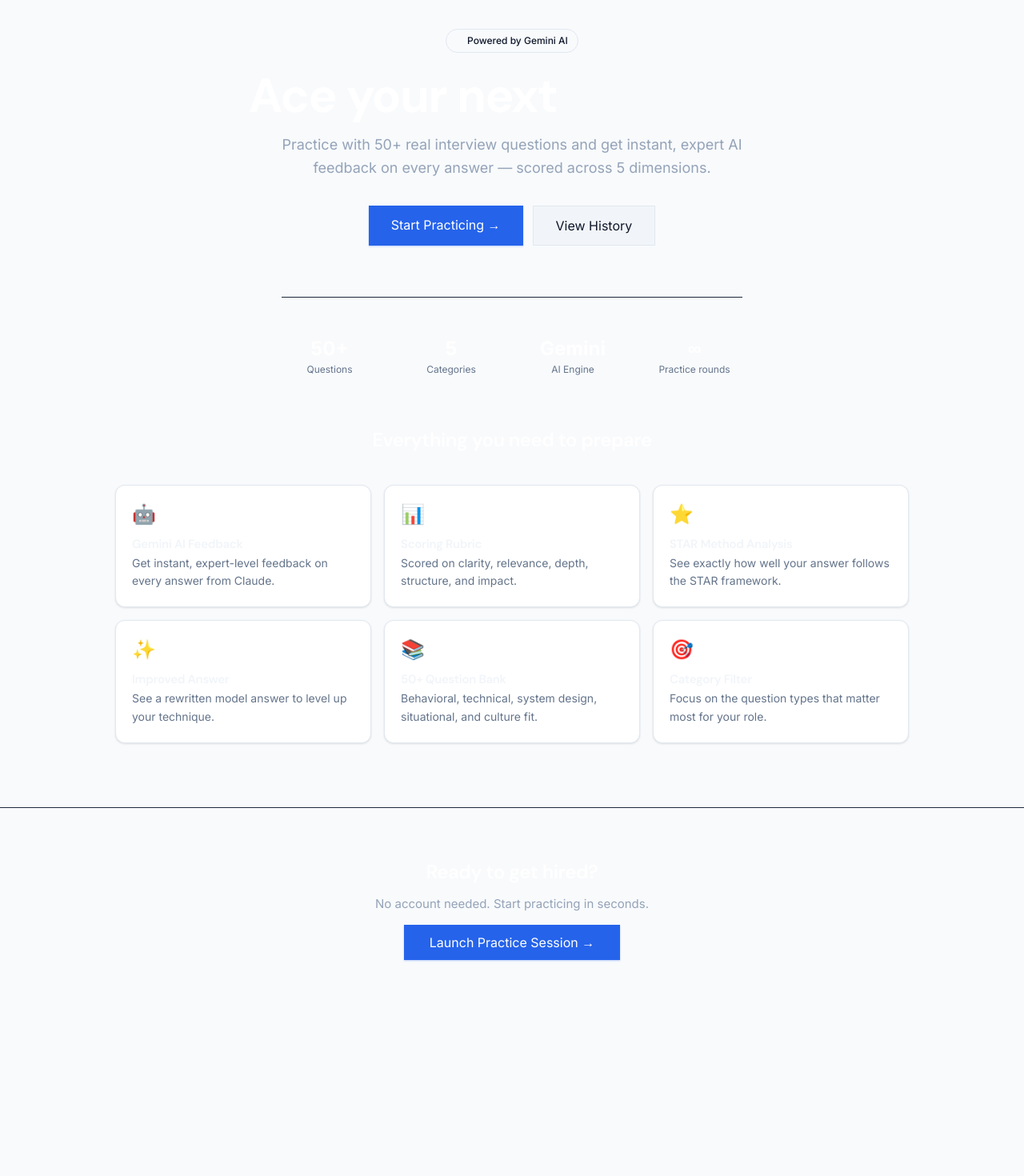
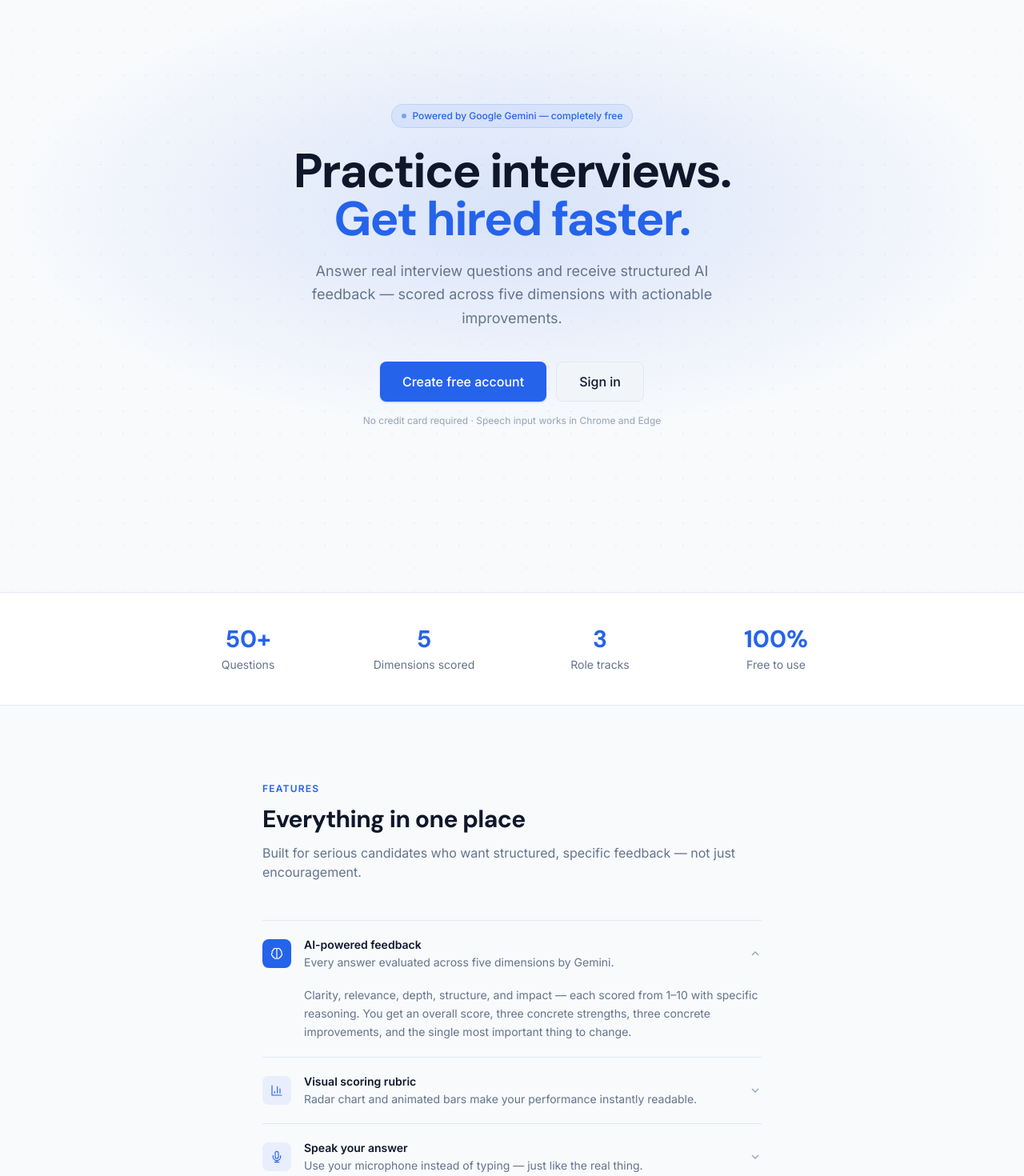
Before and after one commit to Aedo119/ai-interview-coach, a React (Vite) app in the folder frontend/: page / in a window 1280 px wide. Shown: the part 60-1530 px from the top of the page at 80% size. Before the commit the page ends 1315 px from the top, so only its background shows below. Built offline with nearby package versions, Linux system fonts and the light colour scheme.

Commit message:
feat: enhance Home, Login, and Register pages with improved UI components and error handling

```diff
--- a/frontend/src/pages/Home.jsx
+++ b/frontend/src/pages/Home.jsx
@@ -1,84 +1,216 @@
+import { useState } from 'react';
 import { Link } from 'react-router-dom';
+import { useAuth } from '../context/AuthContext';
 
-const features = [
-  { icon: '🤖', title: 'Gemini AI Feedback',     desc: 'Get instant, expert-level feedback on every answer from Claude.' },
-  { icon: '📊', title: 'Scoring Rubric',          desc: 'Scored on clarity, relevance, depth, structure, and impact.' },
-  { icon: '⭐', title: 'STAR Method Analysis',    desc: 'See exactly how well your answer follows the STAR framework.' },
-  { icon: '✨', title: 'Improved Answer',          desc: 'See a rewritten model answer to level up your technique.' },
-  { icon: '📚', title: '50+ Question Bank',       desc: 'Behavioral, technical, system design, situational, and culture fit.' },
-  { icon: '🎯', title: 'Category Filter',         desc: 'Focus on the question types that matter most for your role.' },
+/* ── Icons ──────────────────────────────────────────────────── */
+const Icon = ({ d, size = 18 }) => (
+  <svg width={size} height={size} viewBox="0 0 24 24" fill="none" stroke="currentColor" strokeWidth="1.75" strokeLinecap="round" strokeLinejoin="round">
+    <path d={d} />
+  </svg>
+);
+const icons = {
+  brain:   'M9.5 2A2.5 2.5 0 0 1 12 4.5v15a2.5 2.5 0 0 1-4.96-.46 2.5 2.5 0 0 1-2.96-3.08 3 3 0 0 1-.34-5.58 2.5 2.5 0 0 1 1.32-4.24 2.5 2.5 0 0 1 1.98-3A2.5 2.5 0 0 1 9.5 2Z M14.5 2A2.5 2.5 0 0 0 12 4.5v15a2.5 2.5 0 0 0 4.96-.46 2.5 2.5 0 0 0 2.96-3.08 3 3 0 0 0 .34-5.58 2.5 2.5 0 0 0-1.32-4.24 2.5 2.5 0 0 0-1.98-3A2.5 2.5 0 0 0 14.5 2Z',
+  chart:   'M3 3v18h18 M18 17V9 M13 17V5 M8 17v-3',
+  mic:     'M12 2a3 3 0 0 1 3 3v7a3 3 0 0 1-6 0V5a3 3 0 0 1 3-3Z M19 10v2a7 7 0 0 1-14 0v-2 M12 19v3 M8 22h8',
+  star:    'M12 2l3.09 6.26L22 9.27l-5 4.87 1.18 6.88L12 17.77l-6.18 3.25L7 14.14 2 9.27l6.91-1.01L12 2z',
+  shield:  'M12 22s8-4 8-10V5l-8-3-8 3v7c0 6 8 10 8 10z',
+  users:   'M17 21v-2a4 4 0 0 0-4-4H5a4 4 0 0 0-4 4v2 M23 21v-2a4 4 0 0 0-3-3.87 M16 3.13a4 4 0 0 1 0 7.75',
+  zap:     'M13 2L3 14h9l-1 8 10-12h-9l1-8z',
+  check:   'M20 6L9 17l-5-5',
+  arrow:   'M5 12h14 M12 5l7 7-7 7',
+};
+
+/* ── Dot-grid hero background ────────────────────────────────── */
+function DotGrid() {
+  return (
+    <div className="absolute inset-0 overflow-hidden pointer-events-none" aria-hidden>
+      {/* Dot pattern */}
+      <div className="absolute inset-0 dot-grid opacity-40" />
+      {/* Radial fade — centre glow */}
+      <div className="absolute inset-0" style={{
+        background: 'radial-gradient(ellipse 70% 50% at 50% 40%, var(--accent-glow) 0%, transparent 70%)'
+      }} />
+      {/* Edge fade to page background */}
+      <div className="absolute inset-0" style={{
+        background: 'radial-gradient(ellipse 100% 100% at 50% 50%, transparent 40%, var(--bg) 100%)'
+      }} />
+    </div>
+  );
+}
+
+/* ── Feature accordion ───────────────────────────────────────── */
+const FEATURES = [
+  {
+    icon: icons.brain,
+    title: 'AI-powered feedback',
+    summary: 'Every answer evaluated across five dimensions by Gemini.',
+    detail: 'Clarity, relevance, depth, structure, and impact — each scored from 1–10 with specific reasoning. You get an overall score, three concrete strengths, three concrete improvements, and the single most important thing to change.',
+  },
+  {
+    icon: icons.chart,
+    title: 'Visual scoring rubric',
+    summary: 'Radar chart and animated bars make your performance instantly readable.',
+    detail: 'A radar chart gives you a shape for your overall answer profile at a glance. Animated bar charts break down each dimension with colour-coded thresholds so you know at a glance where you are and where to focus next.',
+  },
+  {
+    icon: icons.mic,
+    title: 'Speak your answer',
+    summary: 'Use your microphone instead of typing — just like the real thing.',
+    detail: 'The Web Speech API transcribes your spoken answer in real time. Interim text appears as you talk, and is appended cleanly when you pause. Works in Chrome and Edge with no setup required.',
+  },
+  {
+    icon: icons.star,
+    title: 'STAR method analysis',
+    summary: 'See how well your answer follows the gold-standard behavioral framework.',
+    detail: 'Each answer is broken down into Situation, Task, Action, and Result. The AI assesses whether each element was present and effective, so you can see exactly which part of the framework needs work.',
+  },
+  {
+    icon: icons.users,
+    title: 'Role-specific tracks',
+    summary: 'Curated question sets for SWE, ML Engineer, and Product Manager.',
+    detail: 'Thirty questions written specifically for each role — not generic interview questions. SWE questions cover DS&A, system design, and debugging. ML covers bias-variance, MLOps, and production monitoring. PM covers prioritisation, metrics, and stakeholder management.',
+  },
+  {
+    icon: icons.zap,
+    title: 'Progress analytics',
+    summary: 'Track improvement over time with your score history and category heatmap.',
+    detail: 'Your score trend over the last 30 sessions, average score broken down by category, and average dimension scores across all sessions — so you can see whether your behavioral answers are improving faster than your technical ones, and act accordingly.',
+  },
 ];
 
-const stats = [
-  { value: '50+',    label: 'Questions' },
-  { value: '5',      label: 'Categories' },
-  { value: 'Gemini', label: 'AI Engine' },
-  { value: '∞',      label: 'Practice rounds' },
+function Accordion() {
+  const [open, setOpen] = useState(0);
+  return (
+    <div className="divide-y" style={{ borderTop: '1px solid var(--border)', borderBottom: '1px solid var(--border)', '--tw-divide-opacity': 1 }}>
+      {FEATURES.map((f, i) => (
+        <div key={i}>
+          <button
+            onClick={() => setOpen(open === i ? -1 : i)}
+            className="w-full flex items-center gap-4 py-5 text-left transition-colors"
+            style={{ background: 'transparent' }}
+          >
+            <span className="flex-shrink-0 w-9 h-9 rounded-lg flex items-center justify-center"
+              style={{ background: open === i ? 'var(--accent)' : 'var(--accent-soft)', color: open === i ? '#fff' : 'var(--accent)', transition: 'all 0.2s' }}>
+              <svg width="16" height="16" viewBox="0 0 24 24" fill="none" stroke="currentColor" strokeWidth="1.75" strokeLinecap="round" strokeLinejoin="round">
+                <path d={f.icon} />
+              </svg>
+            </span>
+            <div className="flex-1 min-w-0">
+              <p className="font-semibold text-sm" style={{ color: 'var(--text)' }}>{f.title}</p>
+              <p className="text-sm mt-0.5" style={{ color: 'var(--text-muted)' }}>{f.summary}</p>
+            </div>
+            <svg width="16" height="16" viewBox="0 0 24 24" fill="none" stroke="currentColor" strokeWidth="2"
+              style={{ color: 'var(--text-subtle)', flexShrink: 0, transform: open === i ? 'rotate(180deg)' : 'none', transition: 'transform 0.2s' }}>
+              <polyline points="6 9 12 15 18 9"/>
+            </svg>
+          </button>
+          {open === i && (
+            <div className="pb-5 pl-13 animate-fade-in" style={{ paddingLeft: '52px' }}>
+              <p className="text-sm leading-relaxed" style={{ color: 'var(--text-muted)' }}>{f.detail}</p>
+            </div>
+          )}
+        </div>
+      ))}
+    </div>
+  );
+}
+
+/* ── Stats strip ─────────────────────────────────────────────── */
+const STATS = [
+  { value: '50+',  label: 'Questions' },
+  { value: '5',    label: 'Dimensions scored' },
+  { value: '3',    label: 'Role tracks' },
+  { value: '100%', label: 'Free to use' },
 ];
 
+/* ── Main page ───────────────────────────────────────────────── */
 export default function Home() {
+  const { isLoggedIn } = useAuth();
+
   return (
-    <main className="min-h-screen flex flex-col">
+    <main style={{ background: 'var(--bg)' }}>
       {/* Hero */}
-      <section className="flex-1 flex flex-col items-center justify-center px-4 pt-24 pb-16 text-center">
-        <div className="inline-flex items-center gap-2 px-3 py-1.5 rounded-full bg-brand-600/10 border border-brand-600/20 text-brand-400 text-xs font-medium mb-6">
-          <span className="w-1.5 h-1.5 rounded-full bg-brand-400 animate-pulse"></span>
-          Powered by Gemini AI
+      <section className="relative min-h-screen flex flex-col items-center justify-center px-6 pt-20 pb-24 text-center overflow-hidden">
+        <DotGrid />
+        <div className="relative z-10 max-w-2xl mx-auto">
+          {/* Eyebrow */}
+          <div className="inline-flex items-center gap-2 px-3 py-1.5 rounded-full mb-6 text-xs font-medium"
+            style={{ background: 'var(--accent-soft)', color: 'var(--accent)', border: '1px solid var(--accent-glow)' }}>
+            <span className="w-1.5 h-1.5 rounded-full animate-glow" style={{ background: 'var(--accent)' }} />
+            Powered by Google Gemini — completely free
           </div>
 
-        <h1 className="text-5xl sm:text-6xl font-bold tracking-tight text-white mb-4 max-w-2xl">
-          Ace your next{' '}
-          <span className="text-transparent bg-clip-text bg-gradient-to-r from-brand-400 to-violet-400">
-            interview
-          </span>
+          {/* Headline */}
+          <h1 className="text-5xl sm:text-6xl font-bold mb-5 leading-tight"
+            style={{ fontFamily: 'DM Sans, Inter, sans-serif', color: 'var(--text)', letterSpacing: '-0.03em' }}>
+            Practice interviews.<br />
+            <span style={{ color: 'var(--accent)' }}>Get hired faster.</span>
           </h1>
-        <p className="text-lg text-slate-400 max-w-xl mb-8 leading-relaxed">
-          Practice with 50+ real interview questions and get instant, expert AI feedback on every answer — scored across 5 dimensions.
+
+          <p className="text-lg mb-10 leading-relaxed max-w-lg mx-auto" style={{ color: 'var(--text-muted)' }}>
+            Answer real interview questions and receive structured AI feedback — scored across five dimensions with actionable improvements.
           </p>
 
-        <div className="flex gap-3">
-          <Link to="/practice" className="btn-primary text-base px-7 py-3">
-            Start Practicing →
-          </Link>
-          <Link to="/results" className="btn-secondary text-base px-7 py-3">
-            View History
-          </Link>
+          {/* CTAs */}
+          {isLoggedIn ? (
+            <div className="flex flex-col sm:flex-row gap-3 justify-center">
+              <Link to="/tracks"   className="btn btn-primary text-base px-7 py-3">Choose a track</Link>
+              <Link to="/practice" className="btn btn-secondary text-base px-7 py-3">General practice</Link>
             </div>
+          ) : (
+            <div className="flex flex-col sm:flex-row gap-3 justify-center">
+              <Link to="/register" className="btn btn-primary text-base px-7 py-3">Create free account</Link>
+              <Link to="/login"    className="btn btn-secondary text-base px-7 py-3">Sign in</Link>
+            </div>
+          )}
 
-        {/* Stats */}
-        <div className="grid grid-cols-4 gap-8 mt-16 pt-12 border-t border-slate-800 max-w-xl w-full">
-          {stats.map(s => (
+          <p className="mt-4 text-xs" style={{ color: 'var(--text-subtle)' }}>
+            No credit card required · Speech input works in Chrome and Edge
+          </p>
+        </div>
+      </section>
+
+      {/* Stats strip */}
+      <section style={{ background: 'var(--bg-card)', borderTop: '1px solid var(--border)', borderBottom: '1px solid var(--border)' }}>
+        <div className="max-w-4xl mx-auto px-6 py-10 grid grid-cols-2 sm:grid-cols-4 gap-8">
+          {STATS.map(s => (
             <div key={s.label} className="text-center">
-              <div className="text-2xl font-bold text-white">{s.value}</div>
-              <div className="text-xs text-slate-500 mt-0.5">{s.label}</div>
+              <div className="text-3xl font-bold mb-1" style={{ fontFamily: 'DM Sans, sans-serif', color: 'var(--accent)' }}>{s.value}</div>
+              <div className="text-sm" style={{ color: 'var(--text-muted)' }}>{s.label}</div>
             </div>
           ))}
         </div>
       </section>
 
-      {/* Features grid */}
-      <section className="px-4 pb-20 max-w-5xl mx-auto w-full">
-        <h2 className="text-2xl font-semibold text-white text-center mb-10">
-          Everything you need to prepare
+      {/* Features accordion */}
+      <section className="max-w-2xl mx-auto px-6 py-24">
+        <div className="mb-12">
+          <p className="text-xs font-semibold uppercase tracking-widest mb-3" style={{ color: 'var(--accent)' }}>Features</p>
+          <h2 className="text-3xl font-bold" style={{ fontFamily: 'DM Sans, sans-serif', color: 'var(--text)' }}>
+            Everything in one place
           </h2>
-        <div className="grid sm:grid-cols-2 lg:grid-cols-3 gap-4">
-          {features.map(f => (
-            <div key={f.title} className="card p-5 hover:border-slate-700 transition-colors">
-              <span className="text-2xl mb-3 block">{f.icon}</span>
-              <h3 className="font-semibold text-slate-100 mb-1">{f.title}</h3>
-              <p className="text-sm text-slate-500 leading-relaxed">{f.desc}</p>
+          <p className="mt-3 text-base" style={{ color: 'var(--text-muted)' }}>
+            Built for serious candidates who want structured, specific feedback — not just encouragement.
+          </p>
         </div>
-          ))}
-        </div>
+        <Accordion />
       </section>
 
       {/* Bottom CTA */}
-      <section className="border-t border-slate-800 py-16 text-center px-4">
-        <h2 className="text-2xl font-semibold text-white mb-3">Ready to get hired?</h2>
-        <p className="text-slate-400 mb-6">No account needed. Start practicing in seconds.</p>
-        <Link to="/practice" className="btn-primary text-base px-8 py-3">
-          Launch Practice Session →
-        </Link>
+      <section style={{ background: 'var(--bg-card)', borderTop: '1px solid var(--border)' }}>
+        <div className="max-w-2xl mx-auto px-6 py-20 text-center">
+          <h2 className="text-3xl font-bold mb-4" style={{ fontFamily: 'DM Sans, sans-serif', color: 'var(--text)' }}>
+            Ready to start?
+          </h2>
+          <p className="mb-8" style={{ color: 'var(--text-muted)' }}>
+            Create a free account and start practicing in under a minute.
+          </p>
+          {isLoggedIn ? (
+            <Link to="/tracks" className="btn btn-primary text-base px-8 py-3">Go to tracks</Link>
+          ) : (
+            <Link to="/register" className="btn btn-primary text-base px-8 py-3">Create free account</Link>
+          )}
+        </div>
       </section>
     </main>
   );
--- a/frontend/src/pages/Login.jsx
+++ b/frontend/src/pages/Login.jsx
@@ -6,69 +6,42 @@ import { api } from '../utils/api';
 export default function Login() {
   const { login } = useAuth();
   const navigate  = useNavigate();
-  const [form, setForm]   = useState({ email: '', password: '' });
-  const [error, setError] = useState('');
+  const [form, setForm]     = useState({ email: '', password: '' });
+  const [error, setError]   = useState('');
   const [loading, setLoading] = useState(false);
-
-  const set = (k) => (e) => setForm(f => ({ ...f, [k]: e.target.value }));
+  const set = k => e => setForm(f => ({ ...f, [k]: e.target.value }));
 
   async function handleSubmit(e) {
     e.preventDefault();
     setError(''); setLoading(true);
-    try {
-      const data = await api.login(form);
-      login(data.token, data.user);
-      navigate('/practice');
-    } catch (err) {
-      setError(err.message);
-    } finally {
-      setLoading(false);
-    }
+    try { const d = await api.login(form); login(d.token, d.user); navigate('/practice'); }
+    catch (err) { setError(err.message); }
+    finally { setLoading(false); }
   }
 
   return (
-    <main className="min-h-screen pt-14 flex items-center justify-center px-4">
+    <main className="min-h-screen pt-14 flex items-center justify-center px-4" style={{ background: 'var(--bg)' }}>
       <div className="w-full max-w-sm">
         <div className="text-center mb-8">
-          <span className="text-4xl">🎯</span>
-          <h1 className="text-2xl font-bold text-white mt-3">Welcome back</h1>
-          <p className="text-slate-500 text-sm mt-1">Sign in to access your history</p>
+          <h1 className="text-2xl font-bold mb-2" style={{ fontFamily: 'DM Sans, sans-serif', color: 'var(--text)' }}>Welcome back</h1>
+          <p className="text-sm" style={{ color: 'var(--text-muted)' }}>Sign in to access your history and analytics</p>
         </div>
-
         <div className="card p-6">
           <form onSubmit={handleSubmit} className="space-y-4">
-            <div>
-              <label className="text-xs font-medium text-slate-400 block mb-1.5">Email</label>
-              <input
-                type="email" required value={form.email} onChange={set('email')}
-                placeholder="you@example.com"
-                className="w-full bg-slate-800 border border-slate-700 rounded-xl px-4 py-2.5 text-slate-100 placeholder-slate-500 focus:outline-none focus:border-brand-500 text-sm"
-              />
-            </div>
-            <div>
-              <label className="text-xs font-medium text-slate-400 block mb-1.5">Password</label>
-              <input
-                type="password" required value={form.password} onChange={set('password')}
-                placeholder="••••••••"
-                className="w-full bg-slate-800 border border-slate-700 rounded-xl px-4 py-2.5 text-slate-100 placeholder-slate-500 focus:outline-none focus:border-brand-500 text-sm"
-              />
-            </div>
-
-            {error && (
-              <p className="text-sm text-red-400 bg-red-900/20 border border-red-800/40 rounded-lg px-3 py-2">
-                {error}
-              </p>
-            )}
-
-            <button type="submit" disabled={loading} className="btn-primary w-full justify-center">
-              {loading ? 'Signing in…' : 'Sign In'}
+            {[['email','Email','you@example.com','email'],['password','Password','••••••••','password']].map(([k,l,p,t]) => (
+              <div key={k}>
+                <label className="label">{l}</label>
+                <input type={t} required value={form[k]} onChange={set(k)} placeholder={p} className="input" />
+              </div>
+            ))}
+            {error && <p className="text-sm px-3 py-2 rounded-lg" style={{ color: '#ef4444', background: 'rgba(239,68,68,0.08)', border: '1px solid rgba(239,68,68,0.2)' }}>{error}</p>}
+            <button type="submit" disabled={loading} className="btn btn-primary w-full justify-center py-2.5">
+              {loading ? 'Signing in…' : 'Sign in'}
             </button>
           </form>
         </div>
-
-        <p className="text-center text-sm text-slate-500 mt-4">
-          Don't have an account?{' '}
-          <Link to="/register" className="text-brand-400 hover:text-brand-300">Sign up free</Link>
+        <p className="text-center text-sm mt-4" style={{ color: 'var(--text-muted)' }}>
+          No account? <Link to="/register" style={{ color: 'var(--accent)' }} className="font-medium">Create one free</Link>
         </p>
       </div>
     </main>
--- a/frontend/src/pages/Register.jsx
+++ b/frontend/src/pages/Register.jsx
@@ -6,77 +6,42 @@ import { api } from '../utils/api';
 export default function Register() {
   const { login }  = useAuth();
   const navigate   = useNavigate();
-  const [form, setForm]   = useState({ name: '', email: '', password: '' });
-  const [error, setError] = useState('');
+  const [form, setForm]     = useState({ name: '', email: '', password: '' });
+  const [error, setError]   = useState('');
   const [loading, setLoading] = useState(false);
-
-  const set = (k) => (e) => setForm(f => ({ ...f, [k]: e.target.value }));
+  const set = k => e => setForm(f => ({ ...f, [k]: e.target.value }));
 
   async function handleSubmit(e) {
     e.preventDefault();
     setError(''); setLoading(true);
-    try {
-      const data = await api.register(form);
-      login(data.token, data.user);
-      navigate('/practice');
-    } catch (err) {
-      setError(err.message);
-    } finally {
-      setLoading(false);
-    }
+    try { const d = await api.register(form); login(d.token, d.user); navigate('/practice'); }
+    catch (err) { setError(err.message); }
+    finally { setLoading(false); }
   }
 
   return (
-    <main className="min-h-screen pt-14 flex items-center justify-center px-4">
+    <main className="min-h-screen pt-14 flex items-center justify-center px-4" style={{ background: 'var(--bg)' }}>
       <div className="w-full max-w-sm">
         <div className="text-center mb-8">
-          <span className="text-4xl">🎯</span>
-          <h1 className="text-2xl font-bold text-white mt-3">Create your account</h1>
-          <p className="text-slate-500 text-sm mt-1">Free forever. No credit card needed.</p>
+          <h1 className="text-2xl font-bold mb-2" style={{ fontFamily: 'DM Sans, sans-serif', color: 'var(--text)' }}>Create your account</h1>
+          <p className="text-sm" style={{ color: 'var(--text-muted)' }}>Free forever. No credit card required.</p>
         </div>
-
         <div className="card p-6">
           <form onSubmit={handleSubmit} className="space-y-4">
-            <div>
-              <label className="text-xs font-medium text-slate-400 block mb-1.5">Name</label>
-              <input
-                type="text" required value={form.name} onChange={set('name')}
-                placeholder="Your name"
-                className="w-full bg-slate-800 border border-slate-700 rounded-xl px-4 py-2.5 text-slate-100 placeholder-slate-500 focus:outline-none focus:border-brand-500 text-sm"
-              />
-            </div>
-            <div>
-              <label className="text-xs font-medium text-slate-400 block mb-1.5">Email</label>
-              <input
-                type="email" required value={form.email} onChange={set('email')}
-                placeholder="you@example.com"
-                className="w-full bg-slate-800 border border-slate-700 rounded-xl px-4 py-2.5 text-slate-100 placeholder-slate-500 focus:outline-none focus:border-brand-500 text-sm"
-              />
-            </div>
-            <div>
-              <label className="text-xs font-medium text-slate-400 block mb-1.5">Password</label>
-              <input
-                type="password" required minLength={6} value={form.password} onChange={set('password')}
-                placeholder="Min 6 characters"
-                className="w-full bg-slate-800 border border-slate-700 rounded-xl px-4 py-2.5 text-slate-100 placeholder-slate-500 focus:outline-none focus:border-brand-500 text-sm"
-              />
-            </div>
-
-            {error && (
-              <p className="text-sm text-red-400 bg-red-900/20 border border-red-800/40 rounded-lg px-3 py-2">
-                {error}
-              </p>
-            )}
-
-            <button type="submit" disabled={loading} className="btn-primary w-full justify-center">
-              {loading ? 'Creating account…' : 'Create Account'}
+            {[['name','Name','Your name','text'],['email','Email','you@example.com','email'],['password','Password','Min 6 characters','password']].map(([k,l,p,t]) => (
+              <div key={k}>
+                <label className="label">{l}</label>
+                <input type={t} required minLength={k==='password'?6:undefined} value={form[k]} onChange={set(k)} placeholder={p} className="input" />
+              </div>
+            ))}
+            {error && <p className="text-sm px-3 py-2 rounded-lg" style={{ color: '#ef4444', background: 'rgba(239,68,68,0.08)', border: '1px solid rgba(239,68,68,0.2)' }}>{error}</p>}
+            <button type="submit" disabled={loading} className="btn btn-primary w-full justify-center py-2.5">
+              {loading ? 'Creating account…' : 'Create account'}
             </button>
           </form>
         </div>
-
-        <p className="text-center text-sm text-slate-500 mt-4">
-          Already have an account?{' '}
-          <Link to="/login" className="text-brand-400 hover:text-brand-300">Sign in</Link>
+        <p className="text-center text-sm mt-4" style={{ color: 'var(--text-muted)' }}>
+          Already have an account? <Link to="/login" style={{ color: 'var(--accent)' }} className="font-medium">Sign in</Link>
         </p>
       </div>
     </main>
```
Lines whose indentation alone changed are shown as unchanged.
